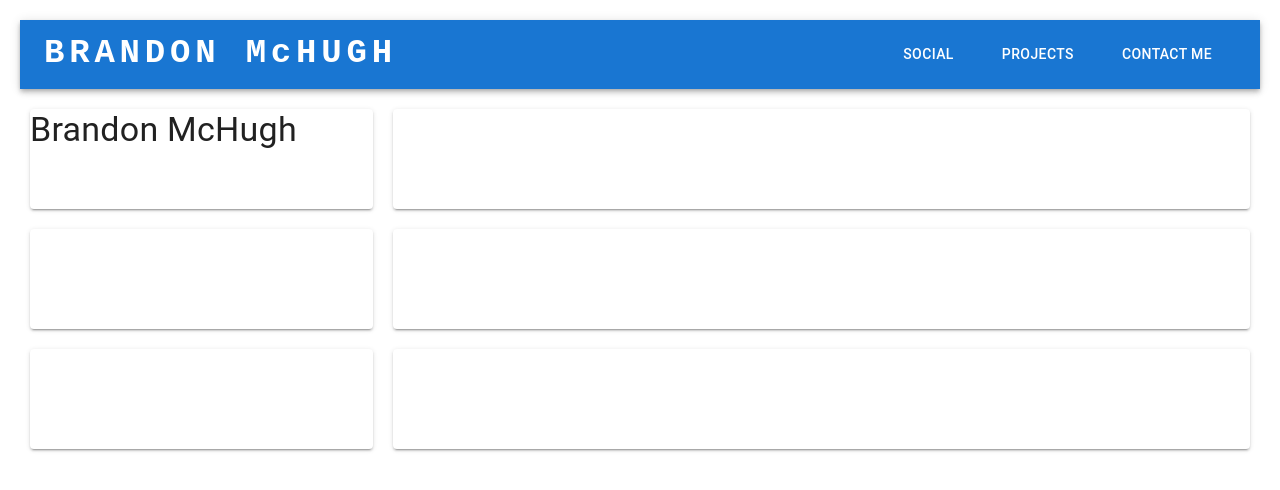
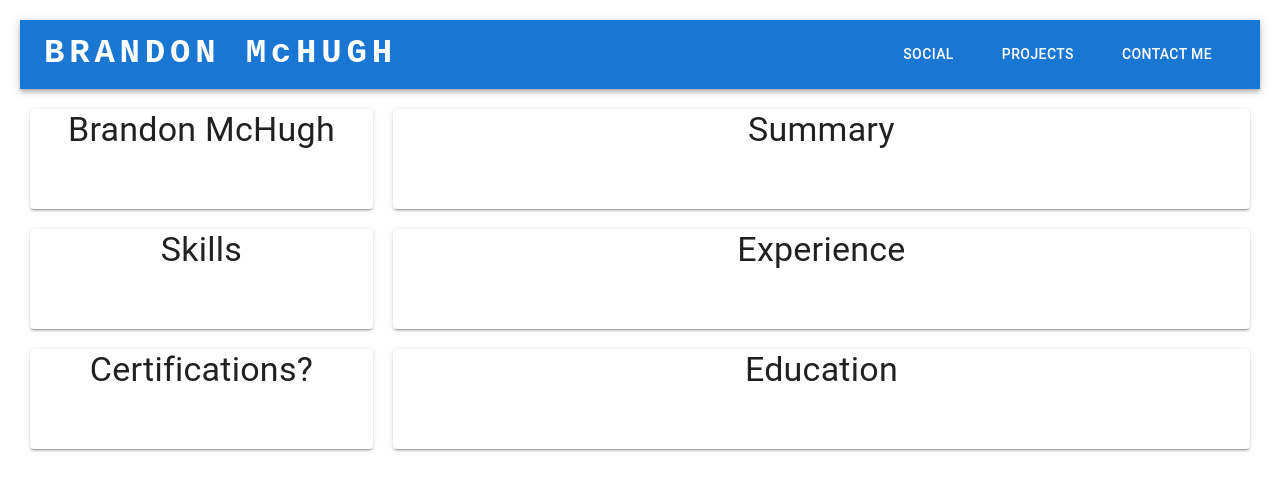
Before and after one commit to brandmch/website_v2, a React (Create React App) app: page / in a window 1280 px wide. Shown: the top 490 px of the page. Built offline with nearby package versions, Linux system fonts and the light colour scheme.

Commit message:
added notes, make code readable

```diff
--- a/src/routes/landing.js
+++ b/src/routes/landing.js
@@ -10,32 +10,67 @@ const Landing = () => {
         {/*  */}
         {/* LEFT COLUMN */}
         {/*  */}
+
         <Box sx={{ flex: 2, margin: "10px" }}>
+          {/* CONTACT INFO */}
           <Paper elevation={2} sx={{ height: 100, width: "100%" }}>
-            <Typography variant="h4">Brandon McHugh</Typography>
+            <Typography variant="h4" align="center">
+              Brandon McHugh
+            </Typography>
           </Paper>
+
+          {/* SKILLS */}
           <Paper
             elevation={2}
             sx={{ height: 100, width: "100%", marginTop: "20px" }}
-          ></Paper>
+          >
+            <Typography variant="h4" align="center">
+              Skills
+            </Typography>
+          </Paper>
+
+          {/* CERTIFICATIONS? */}
           <Paper
             elevation={2}
             sx={{ height: 100, width: "100%", marginTop: "20px" }}
-          ></Paper>
+          >
+            <Typography variant="h4" align="center">
+              Certifications?
+            </Typography>
+          </Paper>
         </Box>
+
         {/*  */}
         {/* RIGHT COLUMN */}
         {/*  */}
+
         <Box sx={{ flex: 5, margin: "10px" }}>
-          <Paper elevation={2} sx={{ height: 100, width: "100%" }}></Paper>
+          {/* SUMMARY */}
+          <Paper elevation={2} sx={{ height: 100, width: "100%" }}>
+            <Typography variant="h4" align="center">
+              Summary
+            </Typography>
+          </Paper>
+
+          {/* EXPERIENCE */}
           <Paper
             elevation={2}
             sx={{ height: 100, width: "100%", marginTop: "20px" }}
-          ></Paper>{" "}
+          >
+            <Typography variant="h4" align="center">
+              Experience
+            </Typography>
+          </Paper>
+
+          {/* EDUCATION */}
           <Paper
             elevation={2}
             sx={{ height: 100, width: "100%", marginTop: "20px" }}
-          ></Paper>
+          >
+            <Typography variant="h4" align="center">
+              Education
+            </Typography>
+          </Paper>
         </Box>
       </Box>
     </div>
```
